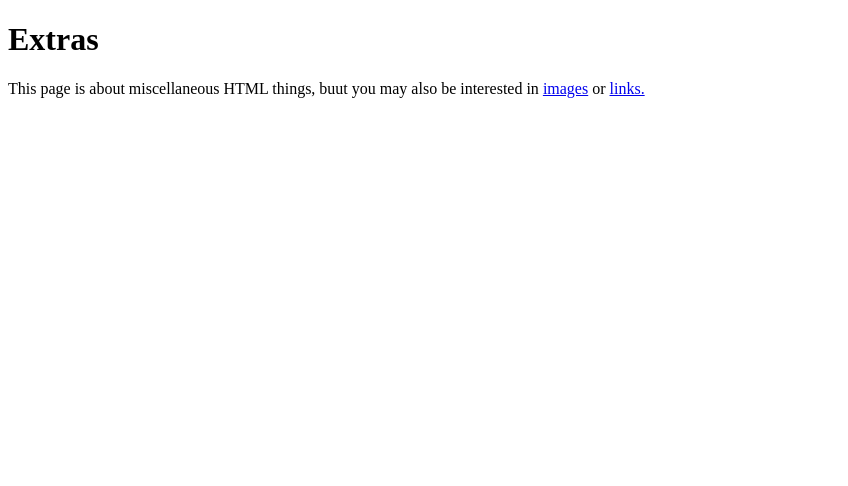
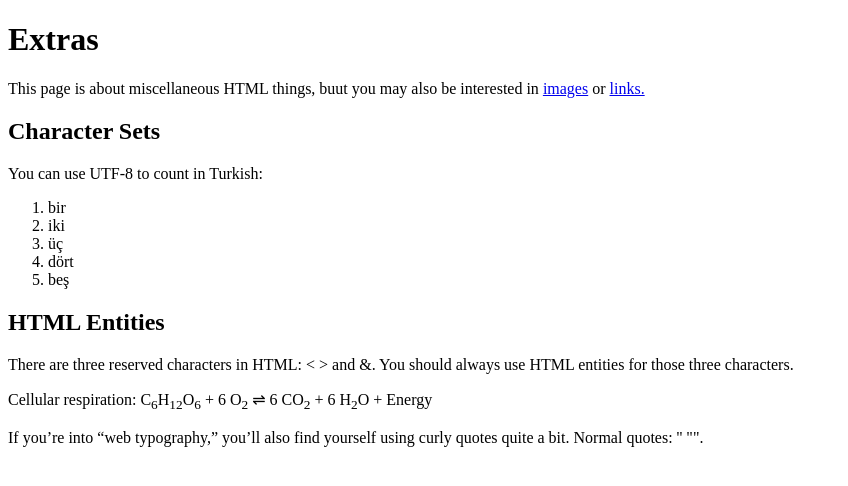
Before and after one commit to Dragonappendix/the-odin-project, a plain HTML site: page html-practice/interneting-is-hard/links-and-images/misc/extras.html in a window 1280 px wide. Shown: the whole page, without its empty margins (0-848 px from the left). Drawn offline with Linux system fonts and the light colour scheme.

```diff
--- a/html-practice/interneting-is-hard/links-and-images/misc/extras.html
+++ b/html-practice/interneting-is-hard/links-and-images/misc/extras.html
@@ -9,5 +9,28 @@
     <h1>Extras</h1>
     <p>This page is about miscellaneous HTML things, buut you may also be interested in
         <a href="../../links-and-images/images.html">images</a> or <a href="../../links-and-images/links.html">links.</a> </p>
-</body>
+
+    <h2>Character Sets</h2>
+    <p>You can use UTF-8 to count in Turkish:</p>
+
+    <ol>
+        <li>bir</li>
+        <li>iki</li>
+        <li>üç</li>
+        <li>dört</li>
+        <li>beş</li>
+    </ol>
+
+    <h2>HTML Entities</h2>
+    <p>There are three reserved characters in HTML: &lt; &gt; and &amp;. You should
+        always use HTML entities for those three characters.
+    </p>
+    <p>
+        Cellular respiration: C<sub>6</sub>H<sub>12</sub>O<sub>6</sub> + 6 O<sub>2</sub> &rlhar; 6 CO<sub>2</sub> + 6 H<sub>2</sub>O + Energy
+    </p>
+    <p>
+        If you&rsquo;re into &ldquo;web typography,&rdquo; you&rsquo;ll also find
+   yourself using curly quotes quite a bit. Normal quotes: '' "".
+    </p>
+    </body>
 </html>
```
